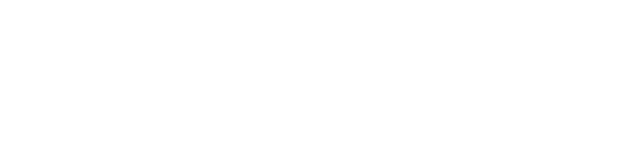
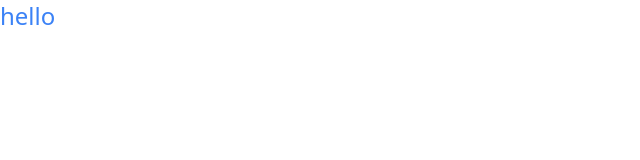
Before and after one commit to rogelcristobal/vanilla-project, a website: page dist/index.html in a window 1280 px wide. Shown: the full height of the page, 0-640 px from the left. Drawn offline with Linux system fonts and the light colour scheme.

Commit message:
sample innerHTML with styles

```diff
--- a/src/index.js
+++ b/src/index.js
@@ -0,0 +1,2 @@
+const text = document.getElementById('text1')
+text.innerHTML = 'hello'
```
Also changed, not shown: dist/index.html, dist/output.css.
